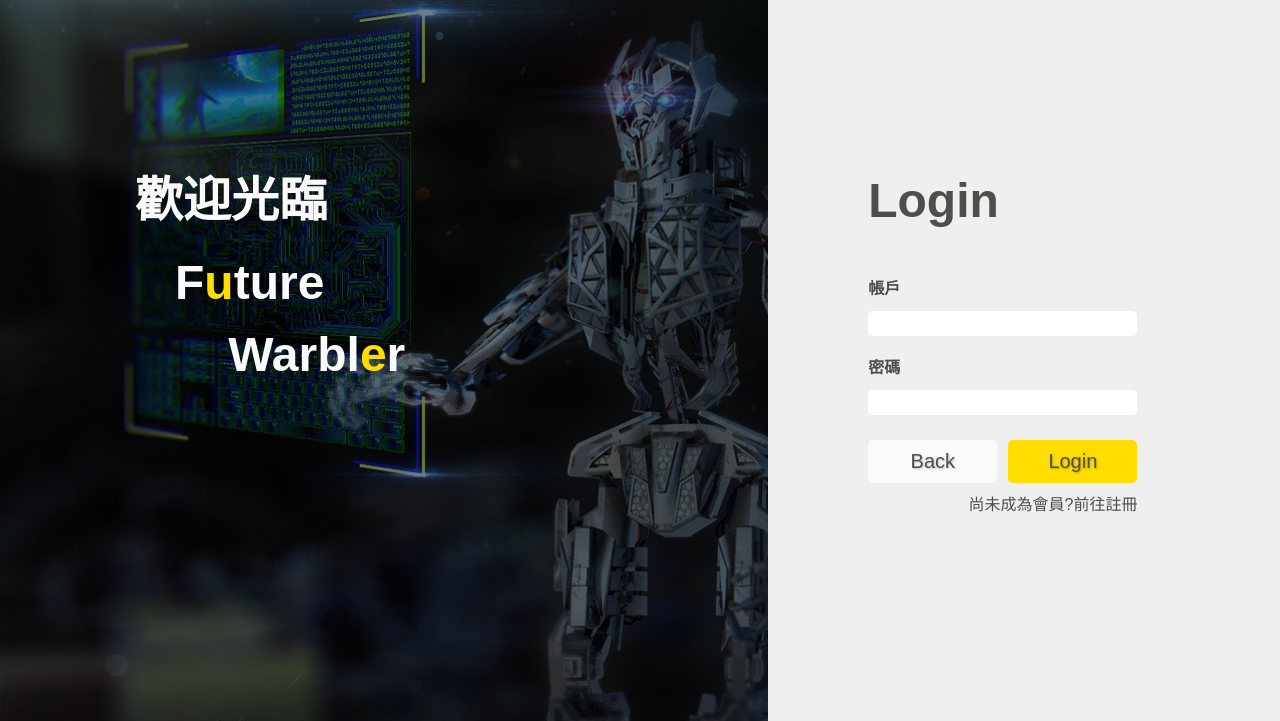
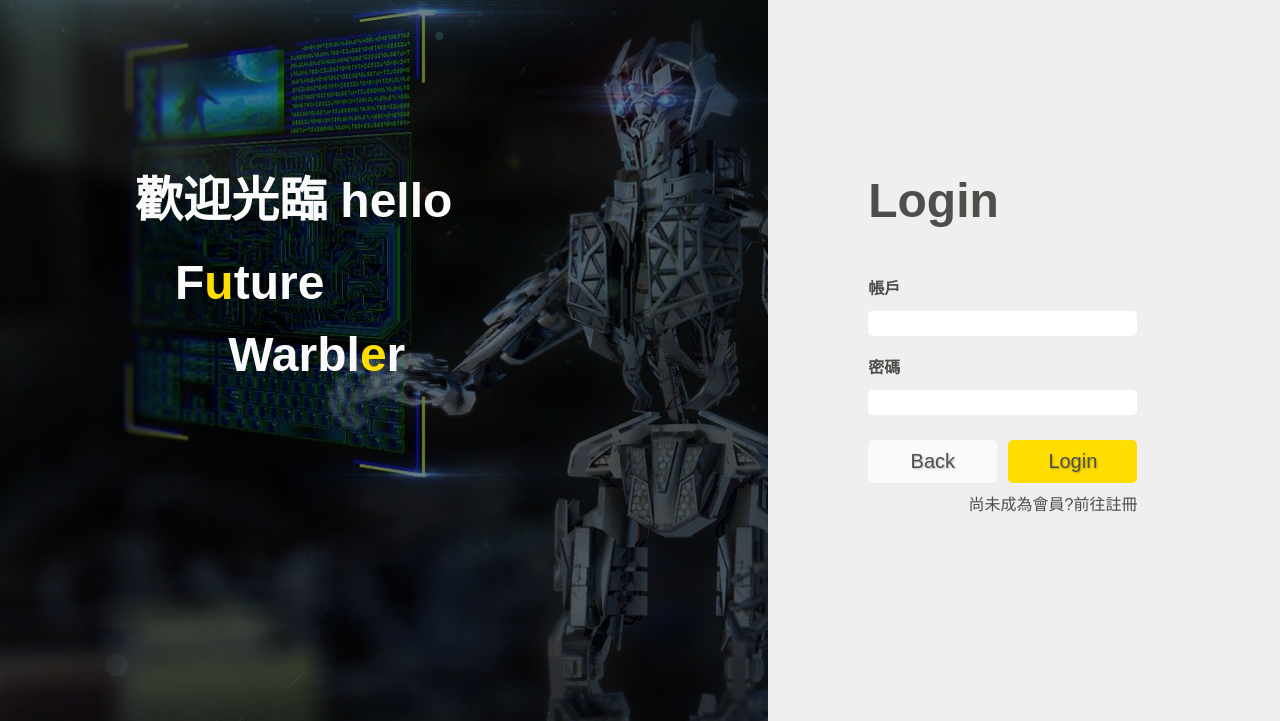
Before and after one commit to jessica20010503/FutureWarbler-Final, a Django app: page /login/ in a window 1280 px wide. Shown: the top 721 px of the page. Run offline with Django 3.2, Linux system fonts and the light colour scheme; some libraries are stand-ins or nearby versions.

Commit message:
update index

```diff
--- a/FutureWarbler/templates/login.html
+++ b/FutureWarbler/templates/login.html
@@ -3,7 +3,7 @@
 {% block content %}
 <div class="login wrap d-flex jcc">
     <div class="login_title fz-xxl fwb pl-27 w-60 pt-33 pb-33">
-        <h2 class="mb-2 second-white">歡迎光臨</h2>
+        <h2 class="mb-2 second-white">歡迎光臨 hello</h2>
         <h1 class="ml-8 lh-s second-white">F<span class="second-yellow">u</span>ture <br> &nbsp;&nbsp;&nbsp;&nbsp;Warbl<span class="second-yellow">e</span>r </h1>
         <div class="clearfix"></div>
     </div>
```
